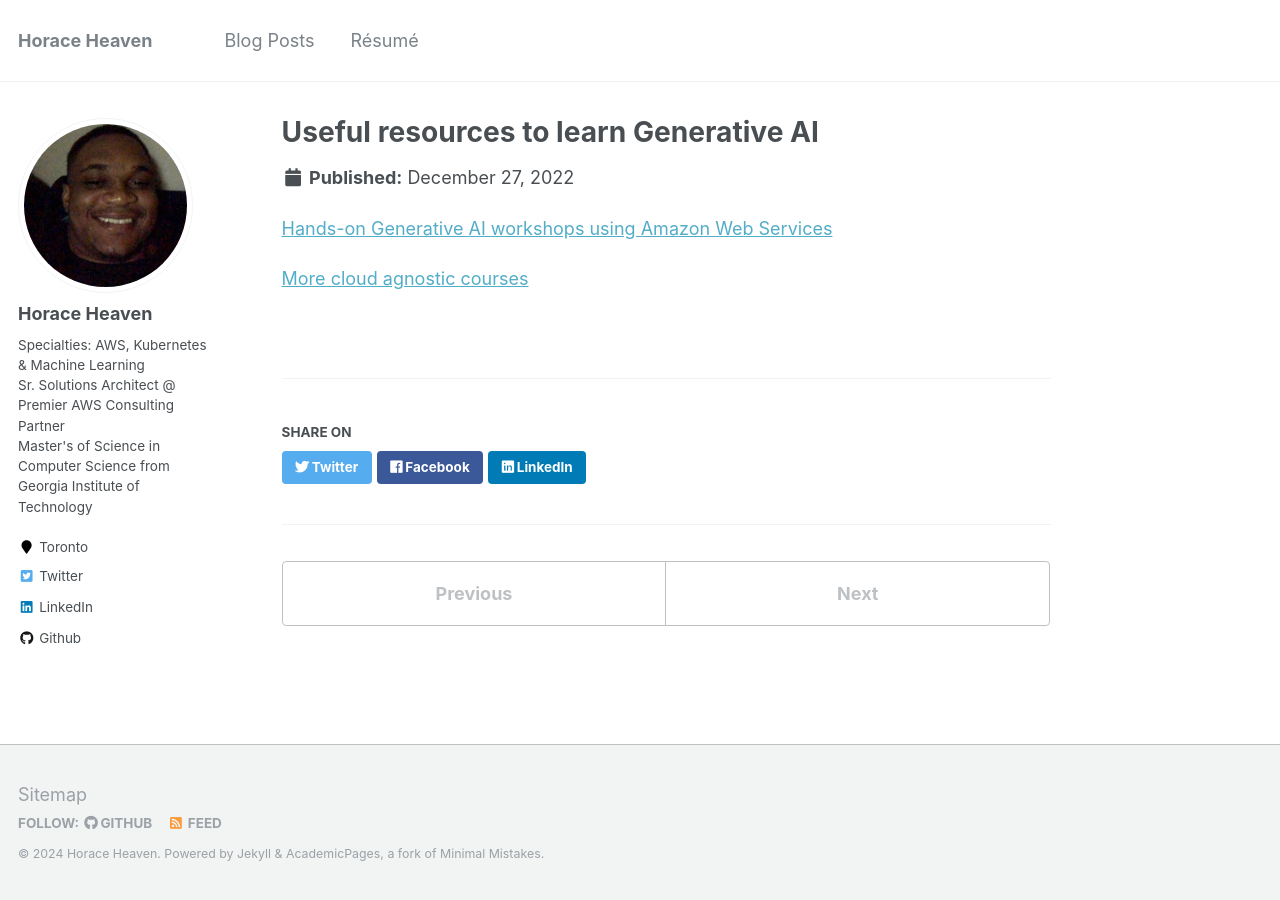
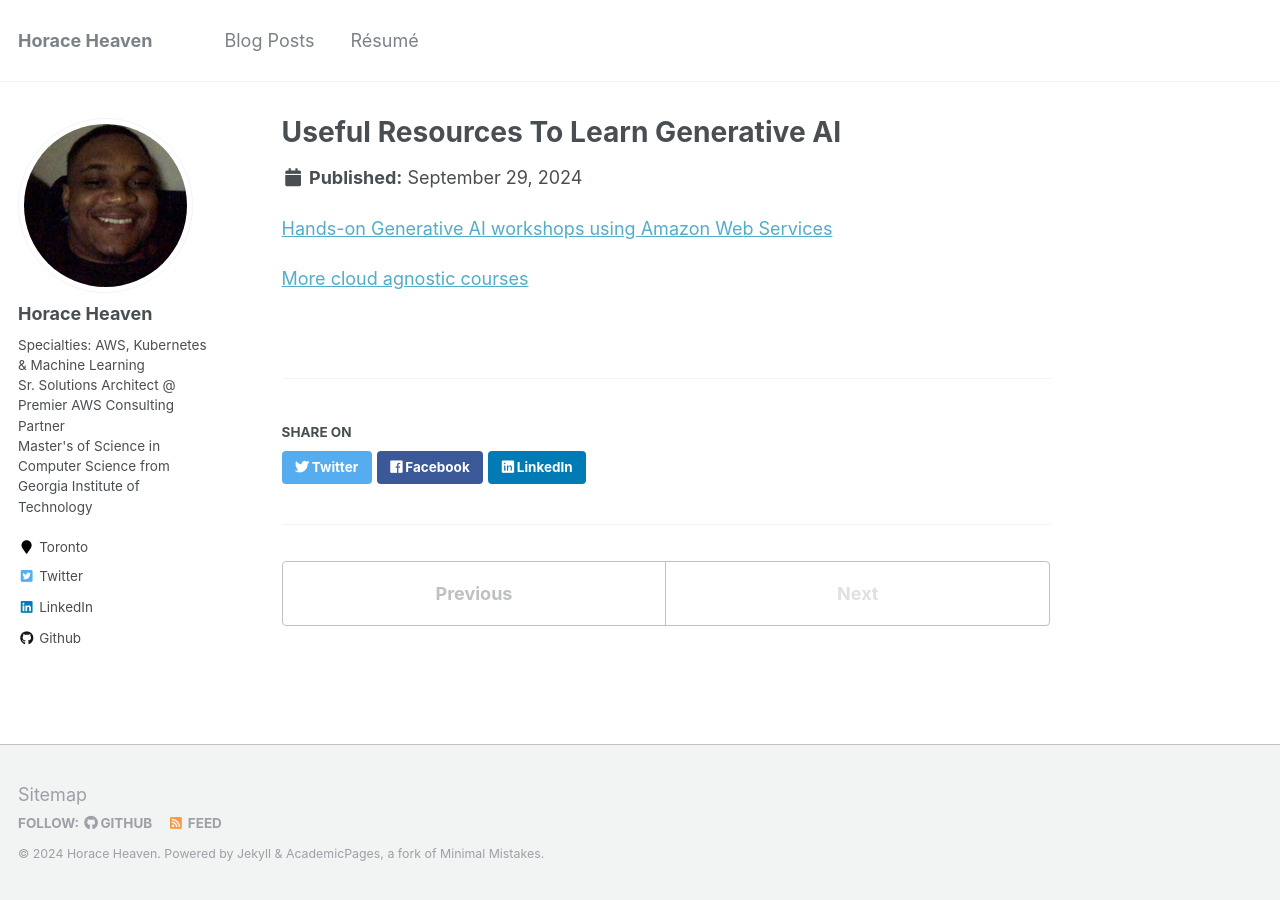
Before and after one commit to horaceheaven/horaceheaven.github.io, a Jekyll site: the page built from _publications/generative-ai.md, in a window 1280 px wide. Built offline with Jekyll 4.4.1, drawn with Linux system fonts in a browser that asks for light colours.

Commit message:
add/update post

```diff
--- a/_publications/generative-ai.md
+++ b/_publications/generative-ai.md
@@ -1,8 +1,8 @@
 ---
-title: "Useful resources to learn Generative AI"
+title: "Useful Resources To Learn Generative AI"
 collection: publications
 type: "Publications"
-date: 2022-12-27
+date: 2024-09-29
 permalink: /publications/generative-ai
 ---
 
```
